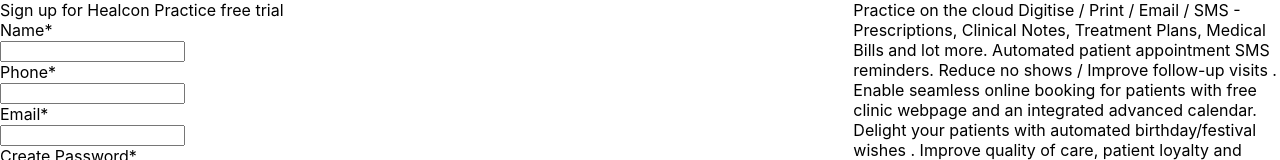
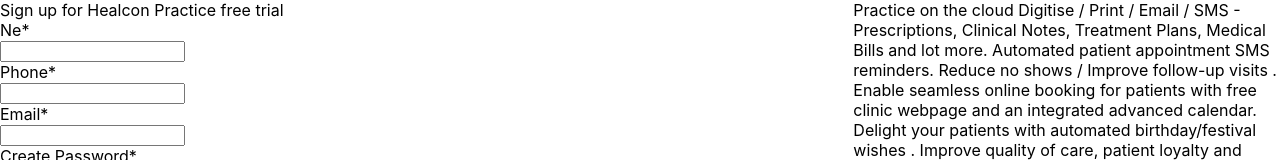
Before and after one commit to umeshn95/zetamed, a React (Create React App) app: page /signup in a window 1280 px wide. Shown: the top 160 px of the page. Built offline with nearby package versions, Linux system fonts and the light colour scheme.

Commit message:
changes in signup

```diff
--- a/src/Authentication/Signup.jsx
+++ b/src/Authentication/Signup.jsx
@@ -12,7 +12,7 @@
             <div className="Signup_8">
               <Grid container>
                 <Grid item xs={12} sm={12} md={12} lg={12} xl={12}>Sign up for Healcon Practice free trial</Grid>
-                              <Grid item xs={12} sm={12} md={12} lg={12} xl={12}><div>Name*</div> <div><input type='text'></input></div>
+                <Grid item xs={12} sm={12} md={12} lg={12} xl={12}><div>Ne*</div> <div><input type='text'></input></div>
                 </Grid>
                 <Grid item xs={12} sm={12} md={12} lg={12} xl={12}><div>Phone*</div> <div><input type='text'></input></div>
                 </Grid>
```
Lines whose indentation alone changed are shown as unchanged.
